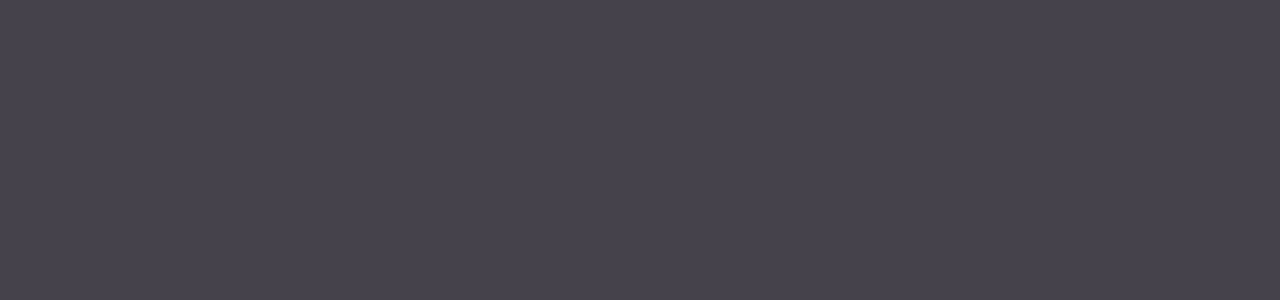
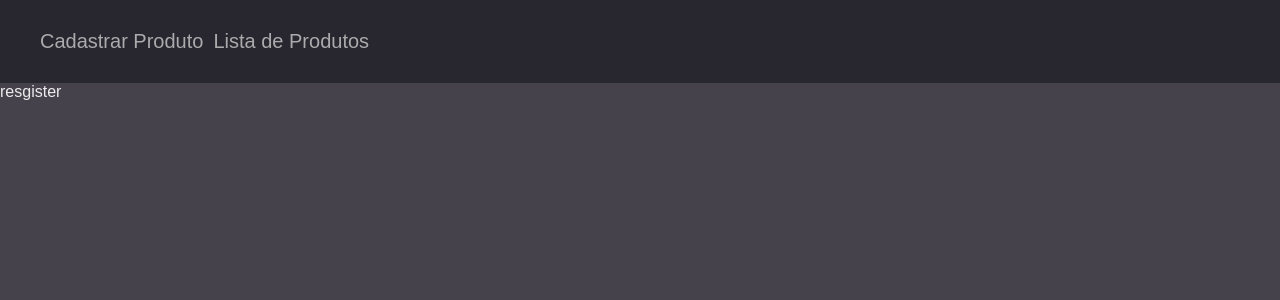
Before and after one commit to thiagomedina/teste-smart, a React (Create React App) app in the folder web/: page /register in a window 1280 px wide. Shown: the top 300 px of the page. Built offline with nearby package versions, Linux system fonts and the light colour scheme.

Commit message:
initializing the product register

```diff
--- a/web/src/components/Header/index.jsx
+++ b/web/src/components/Header/index.jsx
@@ -8,7 +8,7 @@ const Header = () => {
     return (
         <Container>
             <Links>
-                <Link to="/">
+                <Link to="/register">
                     Cadastrar Produto
             </Link>
                 <Link to="/">
--- a/web/src/routes/index.jsx
+++ b/web/src/routes/index.jsx
@@ -4,11 +4,13 @@ import React from 'react';
 import { BrowserRouter, Route } from 'react-router-dom';
 
 import ProductList from '../view/ProductList';
+import ProductRegister from '../view/ProductRegister'
 
 function Routes() {
     return (
         <BrowserRouter>
             <Route path="/" exact component={ProductList} />
+            <Route path="/register" exact component={ProductRegister} />
         </BrowserRouter>
     );
 }
--- /dev/null
+++ b/web/src/view/ProductRegister/index.jsx
@@ -0,0 +1,15 @@
+import React from 'react'
+import Header from '../../components/Header'
+
+const ProductRegister = () => {
+    return (
+        <>
+            <Header />
+            <p>resgister</p>
+        </>
+    )
+
+}
+
+
+export default ProductRegister;
```
Also changed, not shown: web/src/containers/ProductFormContainer/index.jsx (added), web/src/containers/ProductFormContainer/styles.js (added), web/src/view/ProductRegister/styles.js (added), 1 other file (tests, documents, lock files or other folders).
